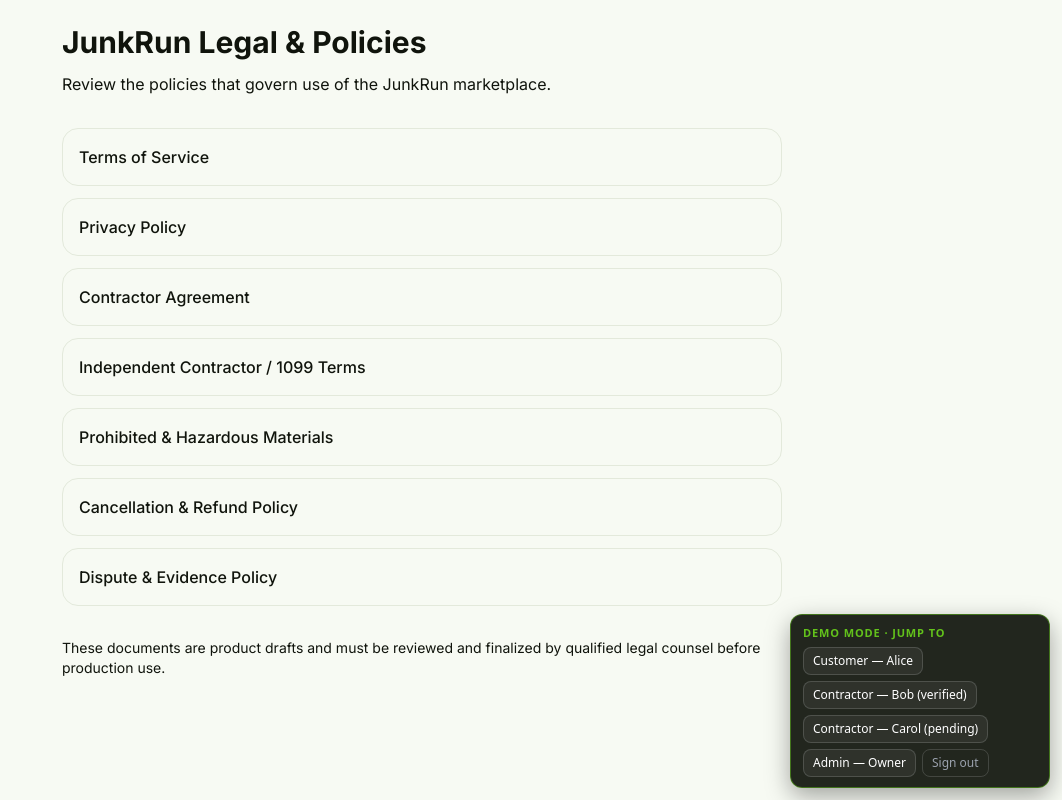
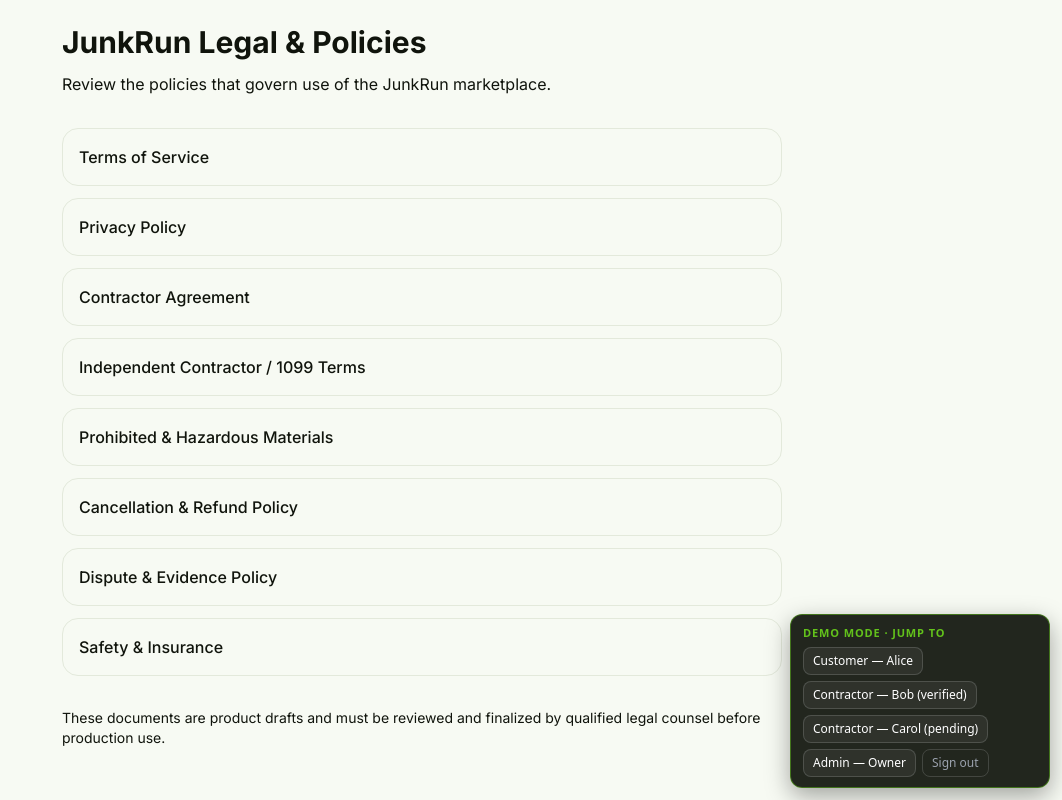
Before and after one commit to Belmin96/JunkRunPublic, a Next.js app: page /legal in a window 1280 px wide. Shown: the whole page, without its empty margins (218-1280 px from the left). Built offline with nearby package versions, Linux system fonts and the light colour scheme.

Commit message:
Add safety and insurance policy to legal hub

```diff
--- a/app/legal/page.tsx
+++ b/app/legal/page.tsx
@@ -8,6 +8,7 @@
   ['Prohibited & Hazardous Materials', '/legal/prohibited-materials'],
   ['Cancellation & Refund Policy', '/legal/cancellation-refund'],
   ['Dispute & Evidence Policy', '/legal/disputes'],
+  ['Safety & Insurance', '/legal/safety-insurance'],
 ] as const
 
 export default function LegalIndexPage() {
```
